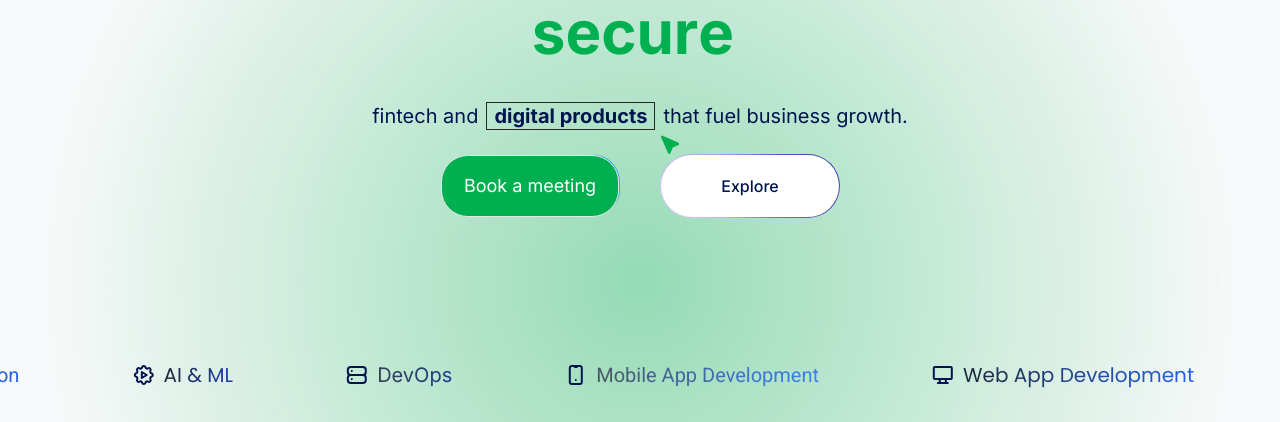
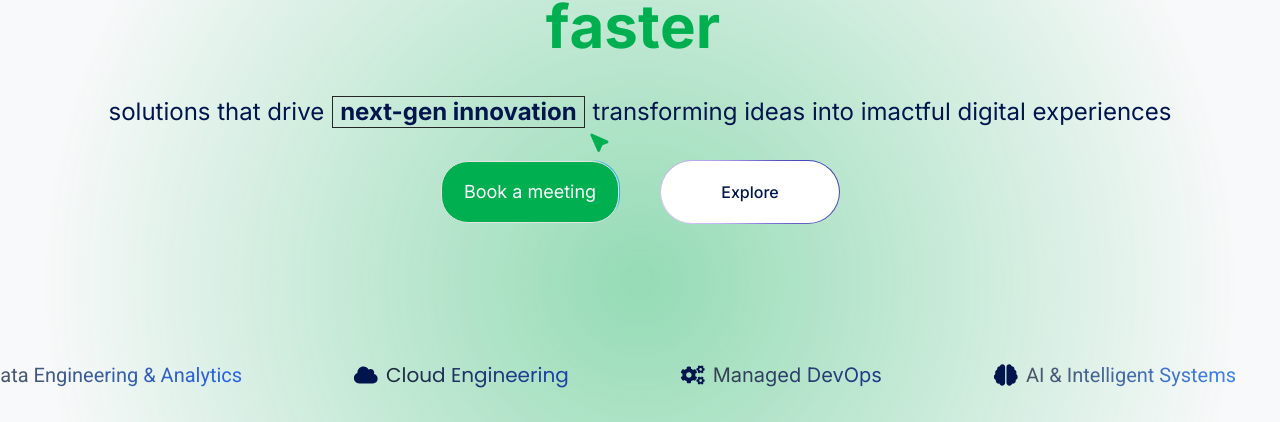
Before and after one commit to TanmayAgrawal68/tech-demo-site, a React (Vite) app: page / in a window 1280 px wide. Shown: the part 378-800 px from the top of the page. Built offline with nearby package versions, Linux system fonts and the light colour scheme.

Commit message:
added more content and replace hover with scroll in the feature section

```diff
--- a/data.jsx
+++ b/data.jsx
@@ -176,10 +176,134 @@ import {
   FaGift,
 } from "react-icons/fa";
 
+// export const techAreas = [
+//   {
+//     name: "Cloud",
+//     logo: IconCloud,
+//     style: {
+//       fontWeight: 200,
+//       fontFamily: "Inter, sans-serif",
+//       background: "linear-gradient(90deg,#374151,#1e3a8a)",
+//       WebkitBackgroundClip: "text",
+//       color: "transparent",
+//     },
+//   },
+//   {
+//     name: "Data Migration",
+//     logo: IconDatabase,
+//     style: {
+//       fontWeight: 200,
+//       fontFamily: "Roboto, sans-serif",
+//       background: "linear-gradient(90deg,#4b5563,#2563eb)",
+//       WebkitBackgroundClip: "text",
+//       color: "transparent",
+//     },
+//   },
+//   {
+//     name: "AI & ML",
+//     logo: IconSettingsAutomation,
+//     style: {
+//       fontWeight: 200,
+//       fontFamily: "Poppins, sans-serif",
+//       background: "linear-gradient(90deg,#1f2937,#1e40af)",
+//       WebkitBackgroundClip: "text",
+//       color: "transparent",
+//     },
+//   },
+//   {
+//     name: "DevOps",
+//     logo: IconServer,
+//     style: {
+//       fontWeight: 200,
+//       fontFamily: "Inter, sans-serif",
+//       background: "linear-gradient(90deg,#374151,#1e3a8a)",
+//       WebkitBackgroundClip: "text",
+//       color: "transparent",
+//     },
+//   },
+//   {
+//     name: "Mobile App Development",
+//     logo: IconDeviceMobile,
+//     style: {
+//       fontWeight: 200,
+//       fontFamily: "Roboto, sans-serif",
+//       background: "linear-gradient(90deg,#4b5563,#3b82f6)",
+//       WebkitBackgroundClip: "text",
+//       color: "transparent",
+//     },
+//   },
+//   {
+//     name: "Web App Development",
+//     logo: IconDeviceDesktop,
+//     style: {
+//       fontWeight: 200,
+//       fontFamily: "Poppins, sans-serif",
+//       background: "linear-gradient(90deg,#1f2937,#2563eb)",
+//       WebkitBackgroundClip: "text",
+//       color: "transparent",
+//     },
+//   },
+//   {
+//     name: "Cloud Migration",
+//     logo: IconCloud,
+//     style: {
+//       fontWeight: 200,
+//       fontFamily: "Inter, sans-serif",
+//       background: "linear-gradient(90deg,#374151,#1e3a8a)",
+//       WebkitBackgroundClip: "text",
+//       color: "transparent",
+//     },
+//   },
+//   {
+//     name: "API Development",
+//     logo: IconApi,
+//     style: {
+//       fontWeight: 200,
+//       fontFamily: "Roboto, sans-serif",
+//       background: "linear-gradient(90deg,#4b5563,#1e40af)",
+//       WebkitBackgroundClip: "text",
+//       color: "transparent",
+//     },
+//   },
+//   {
+//     name: "Data Engineering",
+//     logo: IconChartLine,
+//     style: {
+//       fontWeight: 200,
+//       fontFamily: "Poppins, sans-serif",
+//       background: "linear-gradient(90deg,#1f2937,#3b82f6)",
+//       WebkitBackgroundClip: "text",
+//       color: "transparent",
+//     },
+//   },
+//   {
+//     name: "Enterprise Solutions",
+//     logo: IconBuildingSkyscraper,
+//     style: {
+//       fontWeight: 200,
+//       fontFamily: "Inter, sans-serif",
+//       background: "linear-gradient(90deg,#374151,#2563eb)",
+//       WebkitBackgroundClip: "text",
+//       color: "transparent",
+//     },
+//   },
+// ];
+import {
+  FaCloud,
+  FaCogs,
+  FaBrain,
+  FaCodeBranch,
+  FaProjectDiagram,
+  FaPencilRuler,
+  FaCubes,
+  FaChartBar,
+  FaLaptopCode,
+} from "react-icons/fa";
+
 export const techAreas = [
   {
-    name: "Cloud",
-    logo: IconCloud,
+    name: "Digital Platforms",
+    logo: FaLaptopCode,
     style: {
       fontWeight: 200,
       fontFamily: "Inter, sans-serif",
@@ -189,8 +313,8 @@ export const techAreas = [
     },
   },
   {
-    name: "Data Migration",
-    logo: IconDatabase,
+    name: "Data Engineering & Analytics",
+    logo: FaChartBar,
     style: {
       fontWeight: 200,
       fontFamily: "Roboto, sans-serif",
@@ -200,8 +324,8 @@ export const techAreas = [
     },
   },
   {
-    name: "AI & ML",
-    logo: IconSettingsAutomation,
+    name: "Cloud Engineering",
+    logo: FaCloud,
     style: {
       fontWeight: 200,
       fontFamily: "Poppins, sans-serif",
@@ -211,8 +335,8 @@ export const techAreas = [
     },
   },
   {
-    name: "DevOps",
-    logo: IconServer,
+    name: "Managed DevOps",
+    logo: FaCogs,
     style: {
       fontWeight: 200,
       fontFamily: "Inter, sans-serif",
@@ -222,8 +346,8 @@ export const techAreas = [
     },
   },
   {
-    name: "Mobile App Development",
-    logo: IconDeviceMobile,
+    name: "AI & Intelligent Systems",
+    logo: FaBrain,
     style: {
       fontWeight: 200,
       fontFamily: "Roboto, sans-serif",
@@ -233,8 +357,8 @@ export const techAreas = [
     },
   },
   {
-    name: "Web App Development",
-    logo: IconDeviceDesktop,
+    name: "Product Modernization",
+    logo: FaProjectDiagram,
     style: {
       fontWeight: 200,
       fontFamily: "Poppins, sans-serif",
@@ -244,8 +368,8 @@ export const techAreas = [
     },
   },
   {
-    name: "Cloud Migration",
-    logo: IconCloud,
+    name: "UX & Product Design",
+    logo: FaPencilRuler,
     style: {
       fontWeight: 200,
       fontFamily: "Inter, sans-serif",
@@ -255,8 +379,8 @@ export const techAreas = [
     },
   },
   {
-    name: "API Development",
-    logo: IconApi,
+    name: "API & Microservices",
+    logo: FaCubes,
     style: {
       fontWeight: 200,
       fontFamily: "Roboto, sans-serif",
@@ -265,41 +389,30 @@ export const techAreas = [
       color: "transparent",
     },
   },
-  {
-    name: "Data Engineering",
-    logo: IconChartLine,
-    style: {
-      fontWeight: 200,
-      fontFamily: "Poppins, sans-serif",
-      background: "linear-gradient(90deg,#1f2937,#3b82f6)",
-      WebkitBackgroundClip: "text",
-      color: "transparent",
-    },
-  },
-  {
-    name: "Enterprise Solutions",
-    logo: IconBuildingSkyscraper,
-    style: {
-      fontWeight: 200,
-      fontFamily: "Inter, sans-serif",
-      background: "linear-gradient(90deg,#374151,#2563eb)",
-      WebkitBackgroundClip: "text",
-      color: "transparent",
-    },
-  },
 ];
-
 export const homeData = {
   statsData: [
-    { title: "Users", value: 1200, icon: FaUsers },
-    { title: "Revenue", value: 55000, icon: FaDollarSign },
-    { title: "Messages", value: 342, icon: FaComments },
-    { title: "Orders", value: 98, icon: FaShoppingCart },
-    { title: "Growth", value: "25%", icon: FaChartLine },
-    { title: "Likes", value: 1023, icon: FaHeart },
-    { title: "Reviews", value: 87, icon: FaStar },
-    { title: "Notifications", value: "∞", icon: FaBell },
-    { title: "Gifts", value: 12, icon: FaGift },
+    { title: "Customer Average Tenure", value: "24+ Months", icon: FaUsers },
+    { title: "Experts", value: "50+", icon: FaDollarSign },
+    { title: "Platforms", value: "7+", icon: FaComments },
+    { title: "Products", value: "4+", icon: FaShoppingCart },
+    { title: "Collective Experience", value: "20+", icon: FaChartLine },
+    { title: "Globally", value: "10+ Clients", icon: FaHeart },
+    {
+      title: "Collaborating with industry leaders",
+      value: "5+ Partners",
+      icon: FaStar,
+    },
+    {
+      title: "Expertiese across modern tech stacks",
+      value: "15+ Technologies ",
+      icon: FaBell,
+    },
+    {
+      title: "Reliable and resilient solutions",
+      value: "99% Uptime",
+      icon: FaGift,
+    },
   ],
 
   productLinks: [
@@ -724,6 +837,7 @@ export const homeData = {
     },
   },
 };
+
 // Image Carousel
 // heroBackground: {
 //   type: "carousel",
--- a/src/components/SmartImage.jsx
+++ b/src/components/SmartImage.jsx
@@ -46,7 +46,7 @@ export function SmartImage({
       if (!containerRef.current) return;
       const rect = containerRef.current.getBoundingClientRect();
 
-      const start = windowHeight * 0.6;
+      const start = windowHeight * 0.3;
       const end = windowHeight * 0.2;
 
       const clampedTop = Math.min(Math.max(rect.top, end), start);
@@ -59,7 +59,7 @@ export function SmartImage({
       const containerWidth = containerRef.current.offsetWidth || 1;
       const maxScale = Math.min(finalScale, window.innerWidth / containerWidth);
       const targetScale = initialScale + (maxScale - initialScale) * progress;
-
+      setHovered(true);
       animate(clipLeft, targetLeft, { duration: 0.5, ease: "easeOut" });
       animate(clipRight, targetRight, { duration: 0.5, ease: "easeOut" });
       animate(scale, targetScale, { duration: 0.5, ease: "easeOut" });
@@ -103,8 +103,8 @@ export function SmartImage({
         scale,
         WebkitTapHighlightColor: "transparent",
       }}
-      onMouseEnter={() => setHovered(true)}
-      onMouseLeave={() => setHovered(false)}
+      // onMouseEnter={() => setHovered(true)}
+      // onMouseLeave={() => setHovered(false)}
     >
       {/* Curtain mask */}
       <motion.div
--- a/src/pages/home/Hero.jsx
+++ b/src/pages/home/Hero.jsx
@@ -116,7 +116,7 @@ function Hero() {
       <div className="relative z-10 flex min-h-screen flex-col items-center justify-center ">
         {/* <FlipWordsDemo /> */}
         <HeroText />
-        <div className="pt-6 pb-6 flex flex-col md:flex-row justify-center items-center md: gap-10 w-full ">
+        <div className="pt-8 pb-6 flex flex-col md:flex-row justify-center items-center md: gap-10 w-full ">
           {/* <Button variant="secondary">Book a meeting</Button> */}
           <CtaHeroButton text="Book a meeting" />
           <CtaHeroButtonSecondary text="Explore " />
--- a/src/pages/home/HeroText.jsx
+++ b/src/pages/home/HeroText.jsx
@@ -4,7 +4,14 @@ import { Highlight } from "../../components/ui/hero-highlight";
 import { PointerHighlight } from "../../components/ui/pointer-highlight";
 import { TextAnimate } from "../../components/ui/TextAnimate";
 export function HeroText() {
-  const words = ["smarter", "secure", "scalable", "innovative"];
+  const words = [
+    "smarter",
+    "faster",
+    "secure",
+    "reliable",
+    "scalable",
+    "innovative",
+  ];
 
   return (
     <div className="flex flex-col justify-center items-center text-base sm:text-lg md:text-xl lg:text-2xl font-normal text-primary dark:text-neutral-400 px-4 text-center">
@@ -19,13 +26,13 @@ export function HeroText() {
           <FlipWords words={words} />
         </b>
       </div>
-      <div className="mt-6 sm:mt-8 flex gap-2 text-sm sm:text-base md:text-lg lg:text-xl">
-        fintech and{" "}
+      <div className="mt-6 sm:mt-8 flex flex-wrap justify-center gap-2 text-sm sm:text-base md:text-lg lg:text-2xl">
+        solutions that drive{" "}
         <PointerHighlight>
           {" "}
-          <b className="text-primary p-2">digital products</b>{" "}
+          <b className="text-primary p-2">next-gen innovation</b>{" "}
         </PointerHighlight>{" "}
-        that fuel business growth.
+        transforming ideas into imactful digital experiences
       </div>
     </div>
   );
--- a/src/pages/home/StatBox.jsx
+++ b/src/pages/home/StatBox.jsx
@@ -20,7 +20,7 @@ function StatBox({ title, icon: Icon, value }) {
 
   return (
     <motion.div
-      className="bg-secondary/80 text-primary-foreground dark:bg-primary-dark/30 p-2 rounded-lg flex flex-col items-center justify-center cursor-pointer hover:scale-105 transition-transform duration-300"
+      className="bg-gray-900/50 text-primary-foreground dark:bg-primary-dark/30 p-4 border-1 border-secondary  flex flex-col items-center justify-center cursor-pointer hover:scale-105 transition-transform duration-300"
       whileHover={{ scale: 1.05 }}
     >
       {Icon && <Icon className="w-6 h-6 mb-2" />}
@@ -33,7 +33,20 @@ function StatBox({ title, icon: Icon, value }) {
 // Stats Grid Component
 export default function StatsGrid({ data }) {
   return (
-    <div className="grid grid-cols-3 sm:grid-cols-2 md:grid-cols-3 gap-4 p-2">
+    <div className="flex flex-col md:flex-row justify-center items-center gap-10">
+      <div className="max-w-[360px] bg-gray-900/70 border-1 border-secondary p-6 pl-7 rounded-r-sm ml-[-30px] ">
+        <p className="text-md text-white">
+          Founded in 2019, Techcanopy brings together a team of experienced
+          engineers, designers, and innovators to build products that help
+          businesses grow and adapt in a rapidly evolving digital world. From
+          conceptualization to launch, we focus on creating apps, tools, and
+          systems that are reliable, scalable, and impactful. Over the years,
+          we’ve delivered multiple products and supported clients across
+          industries, combining technical expertise with a deep understanding of
+          business needs.
+        </p>
+      </div>
+      <div className="grid grid-cols-3 sm:grid-cols-2 md:grid-cols-3  p-2">
         {data.map((item, idx) => (
           <StatBox
             key={idx}
@@ -43,5 +56,6 @@ export default function StatsGrid({ data }) {
           />
         ))}
       </div>
+    </div>
   );
 }
```
Lines whose indentation alone changed are shown as unchanged.
